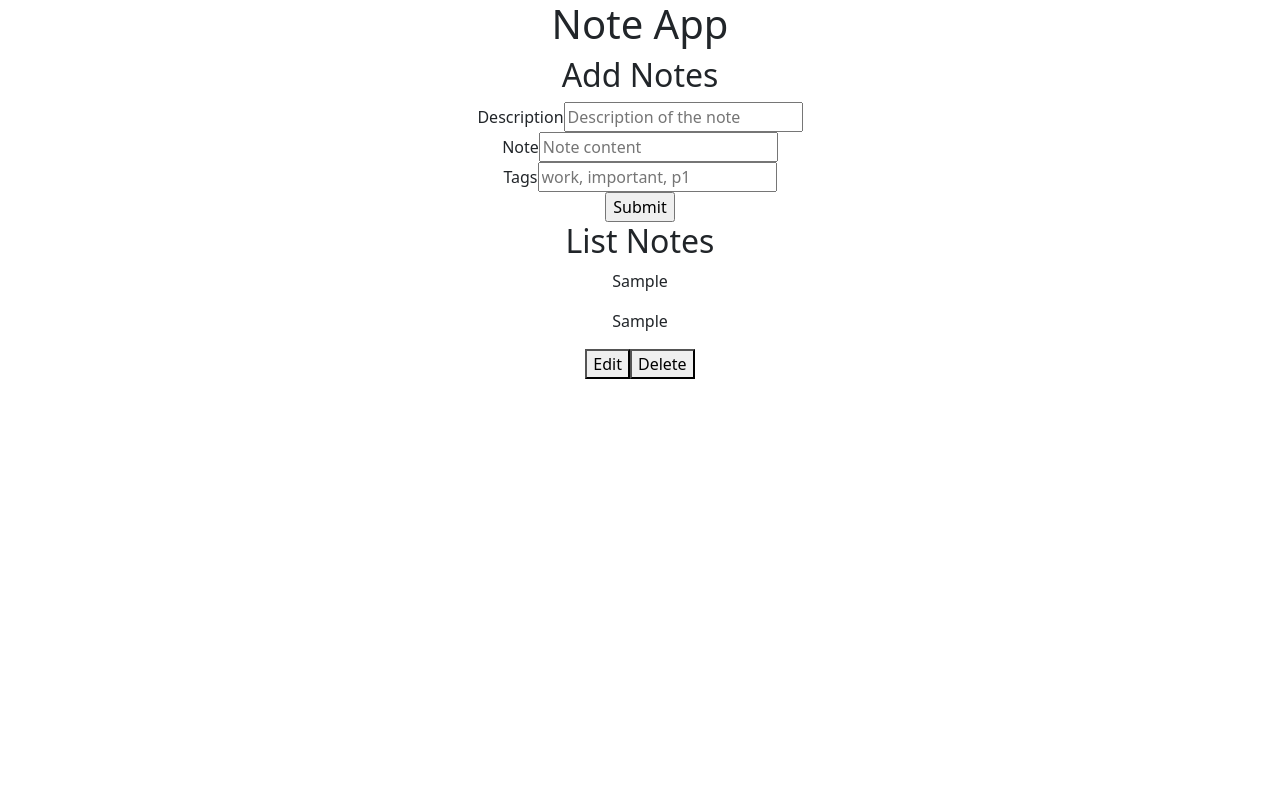
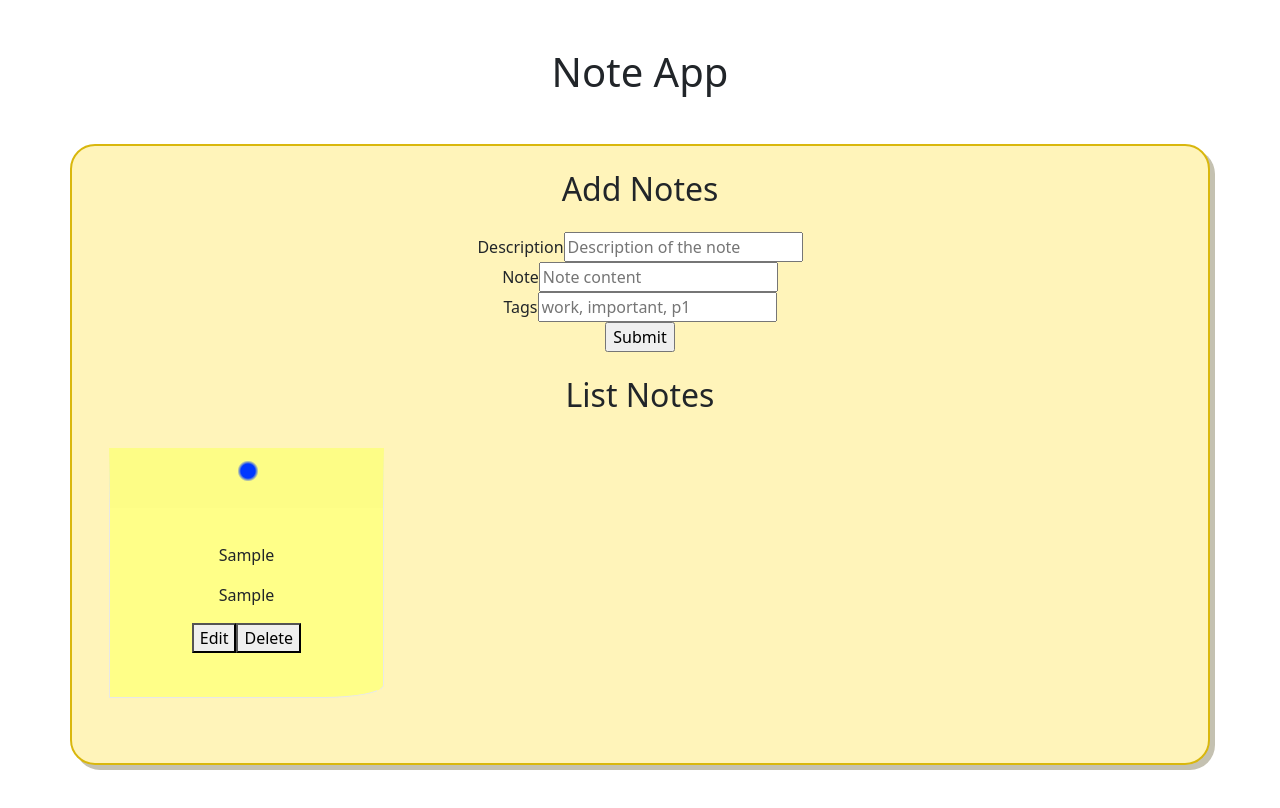
Before and after one commit to MoAnsir/NoteApp, a React (Create React App) app: page / in a window 1280 px wide. Both pictures are taken after typing "Sample", "Sample", "Sample" into the empty fields and a click on the input "Submit". Shown: the top 808 px of the page. Built offline with nearby package versions, Linux system fonts and the light colour scheme.

Commit message:
added styles, added show content modal

```diff
--- a/src/App.js
+++ b/src/App.js
@@ -9,14 +9,10 @@ function App({ testdata }) {
 
   return (
     <div className="App">
-            <Container>
-                <h1>Note App</h1>
+      <h1 className="my-5">Note App</h1>
+      <Container className="mb-5">
         <AddNote noteState={nState} setNoteState={setNState} />
-                {!nState ? (
-                    "No Notes"
-                ) : (
         <ListNotes noteState={nState} setNoteState={setNState} />
-                )}
       </Container>
     </div>
   );
--- a/src/comps/AddNote.js
+++ b/src/comps/AddNote.js
@@ -39,7 +39,7 @@ function AddNote({ noteState, setNoteState }) {
   return (
     <Row>
       <Col data-testid="AddNote">
-                <h2>Add Notes</h2>
+        <h2 className="my-4">Add Notes</h2>
         <form>
           <div>
             <label htmlFor="noteDesc">Description</label>
--- /dev/null
+++ b/src/comps/ContentModal.js
@@ -0,0 +1,40 @@
+import { Modal, Button } from "react-bootstrap";
+
+function ContentModal({ showContentModal, hideModal, note }) {
+  return (
+    <Modal
+      className="note-modal"
+      show={showContentModal}
+      onHide={() => {
+        hideModal(!showContentModal);
+      }}
+    >
+      <div className="modal-postit">
+        <Modal.Header closeButton>
+          <Modal.Title className="position-absolute start-45">Note</Modal.Title>
+        </Modal.Header>
+        <Modal.Body>
+          <div className="note-content">
+            <p className="text-center">
+              <b>{note[0].desc}</b>
+            </p>
+            <p className="text-center">
+              <b>{note[0].content}</b>
+            </p>
+          </div>
+        </Modal.Body>
+        <Modal.Footer>
+          <Button
+            variant="primary"
+            onClick={() => {
+              hideModal(!showContentModal);
+            }}
+          >
+            Close
+          </Button>
+        </Modal.Footer>
+      </div>
+    </Modal>
+  );
+}
+export default ContentModal;
--- a/src/comps/ListNotes.js
+++ b/src/comps/ListNotes.js
@@ -1,21 +1,29 @@
 import { Row, Col } from "react-bootstrap";
-import { useState } from "react";
+import { useState, useEffect } from "react";
 import EditModal from "./EditModal";
+import ContentModal from "./ContentModal";
 
 import "../css/comps/listNotes.scss";
 
 function ListNotes({ noteState, setNoteState }) {
-    const [showModal, setShowModal] = useState(false);
+  const [showEditModal, setEditModal] = useState(false);
+  const [showContentModal, setContentModal] = useState(false);
   const [modalData, setModalData] = useState("");
   const [noteIndex, setNoteIndex] = useState("");
 
-    const handleEdit = (id, index) => {
+  const modal = (whichModal, id, index) => {
     const itemToEdit = noteState.filter((value) => {
       return value.id === id;
     });
+
     setModalData(itemToEdit);
-        setShowModal(!showModal);
     setNoteIndex(index);
+
+    if (whichModal === "edit") {
+      setEditModal(!showEditModal);
+    } else if (whichModal === "content") {
+      setContentModal(!showContentModal);
+    }
   };
 
   const handleDelete = (id) => {
@@ -25,47 +33,74 @@ function ListNotes({ noteState, setNoteState }) {
     setNoteState(itemToDelete);
   };
 
+  const pinColour = ["blue", "green", "red", "yellow"];
+  const creaseDirection = [
+    "top-left",
+    "top-right",
+    "bottom-left",
+    "bottom-right",
+  ];
+
   return (
-        <Row>
+    <Row className="my-4">
       <Col data-testid="EditNote">
         <h2>List Notes</h2>
-                <ul className="ps-0">
+        {!noteState ? (
+          "No Notes!"
+        ) : (
+          <ul className="ps-0 d-flex flex-wrap">
             {noteState.length
               ? noteState.map((note, index) => (
-                              <li key={note.id}>
-                                  <p>{note.desc}</p>
-                                  <p>{note.content}</p>
+                  <li
+                    key={note.id}
+                    className={`postit crease--${
+                      creaseDirection[
+                        Math.floor(Math.random() * creaseDirection.length)
+                      ]
+                    }`}
+                  >
+                    <div
+                      className={`pin pin--${
+                        pinColour[Math.floor(Math.random() * pinColour.length)]
+                      }`}
+                    ></div>
+                    <div
+                      className="note-content"
+                      onClick={() => modal("content", note.id, index)}
+                    >
+                      <p className="px-2">{note.desc}</p>
+                      <p className="px-2">{note.content}</p>
+                    </div>
+                    <div className="buttons">
                       <button
                         className="editButton"
                         type="button"
-                                      onClick={() => handleEdit(note.id, index)}
+                        onClick={() => modal("edit", note.id, index)}
                       >
                         Edit
                       </button>
                       <button
-                                      className="editButton"
+                        className="deleteButton"
                         type="button"
                         onClick={() => handleDelete(note.id)}
                       >
                         Delete
                       </button>
-                                  {/* <input
-                                      type="button"
-                                      value="edit"
-                                      onClick={() => handleEdit(note.id, index)}
-                                  />
-                                  <input
-                                      type="button"
-                                      value="delete"
-                                      onClick={() => handleDelete(note.id)}
-                                  /> */}
-                                  {modalData ? (
+                    </div>
+                    {showEditModal ? (
                       <EditModal
-                                          showModal={showModal}
-                                          hideModal={setShowModal}
+                        showEditModal={showEditModal}
+                        hideModal={setEditModal}
                         note={modalData}
                         setNote={setNoteState}
                         noteIndex={noteIndex}
+                      />
+                    ) : null}
+                    {showContentModal ? (
+                      <ContentModal
+                        showContentModal={showContentModal}
+                        hideModal={setContentModal}
+                        note={modalData}
                       />
                     ) : null}
                     {/* <span role="button">Edit</span>
@@ -74,6 +109,7 @@ function ListNotes({ noteState, setNoteState }) {
                 ))
               : null}
           </ul>
+        )}
       </Col>
     </Row>
   );
--- a/src/css/main/App.scss
+++ b/src/css/main/App.scss
@@ -1,3 +1,128 @@
 .App {
   text-align: center;
 }
+
+.container {
+  background-color: rgb(255, 244, 186);
+  border-radius: 25px;
+  border: 2px solid rgb(217, 183, 13);
+  box-shadow: 5px 5px rgb(196, 193, 177);
+  max-width: 1335px;
+}
+
+.note-modal {
+  background: linear-gradient(
+    -45deg,
+    rgb(255, 244, 186) 100%,
+    rgb(214, 192, 86) 82%,
+    rgb(128, 120, 78) 82%,
+    rgb(255, 244, 186) 100%
+  );
+}
+
+.modal-postit {
+  position: relative;
+  border: 1px solid #e8e8e8;
+  border-top: 0 solid #fdfd86;
+  transition: all 0.2s ease-in-out;
+  background: linear-gradient(
+    -45deg,
+    #ffff88 100%,
+    #ffff88 82%,
+    #ffff88 82%,
+    #ffffc6 100%
+  );
+}
+
+.postit {
+  // line-height: 1;
+  // text-align: center;
+  width: 275px;
+  max-width: 285px;
+  margin: 25px;
+  min-height: 250px;
+  max-height: 250px;
+  padding-top: 35px;
+  position: relative;
+  border: 1px solid #e8e8e8;
+  border-top: 60px solid #fdfd86;
+  // font-family: "Reenie Beanie";
+  // font-size: 22px;
+  //border-bottom-right-radius: 60px 5px;
+  //display: inline-block;
+  transition: all 0.2s ease-in-out;
+  background: linear-gradient(
+    -45deg,
+    #ffff88 100%,
+    #ffff88 82%,
+    #ffff88 82%,
+    #ffffc6 100%
+  );
+
+  p {
+    white-space: nowrap;
+    overflow: hidden;
+    text-overflow: ellipsis;
+    max-width: 32ch;
+  }
+
+  .pin {
+    width: 20px;
+    height: 20px;
+    position: absolute;
+    top: -25%;
+    left: 47%;
+
+    &--blue {
+      background-image: radial-gradient(
+        rgb(0, 55, 255) 50%,
+        rgba(0, 0, 0, 0) 75%
+      );
+    }
+
+    &--red {
+      background-image: radial-gradient(
+        rgb(255, 0, 0) 50%,
+        rgba(0, 0, 0, 0) 75%
+      );
+    }
+
+    &--green {
+      background-image: radial-gradient(
+        rgb(0, 255, 38) 50%,
+        rgba(0, 0, 0, 0) 75%
+      );
+    }
+
+    &--yellow {
+      background-image: radial-gradient(
+        rgb(255, 255, 0) 50%,
+        rgba(0, 0, 0, 0) 75%
+      );
+    }
+  }
+}
+
+.start-45 {
+  left: 45%;
+}
+
+.postit:hover {
+  transform: scale(1.1);
+}
+
+.crease--top-right {
+  border-top-right-radius: 36px 18px;
+}
+
+.crease--top-left {
+  border-top-right-radius: 40px 20px;
+}
+
+.crease--bottom-left {
+  border-bottom-left-radius: 60px 10px;
+}
+
+.crease--bottom-right {
+  border-bottom-right-radius: 60px 13px;
+}
```
Also changed, not shown: src/comps/EditModal.js (+32 -19 lines). Lines whose indentation alone changed are shown as unchanged.
